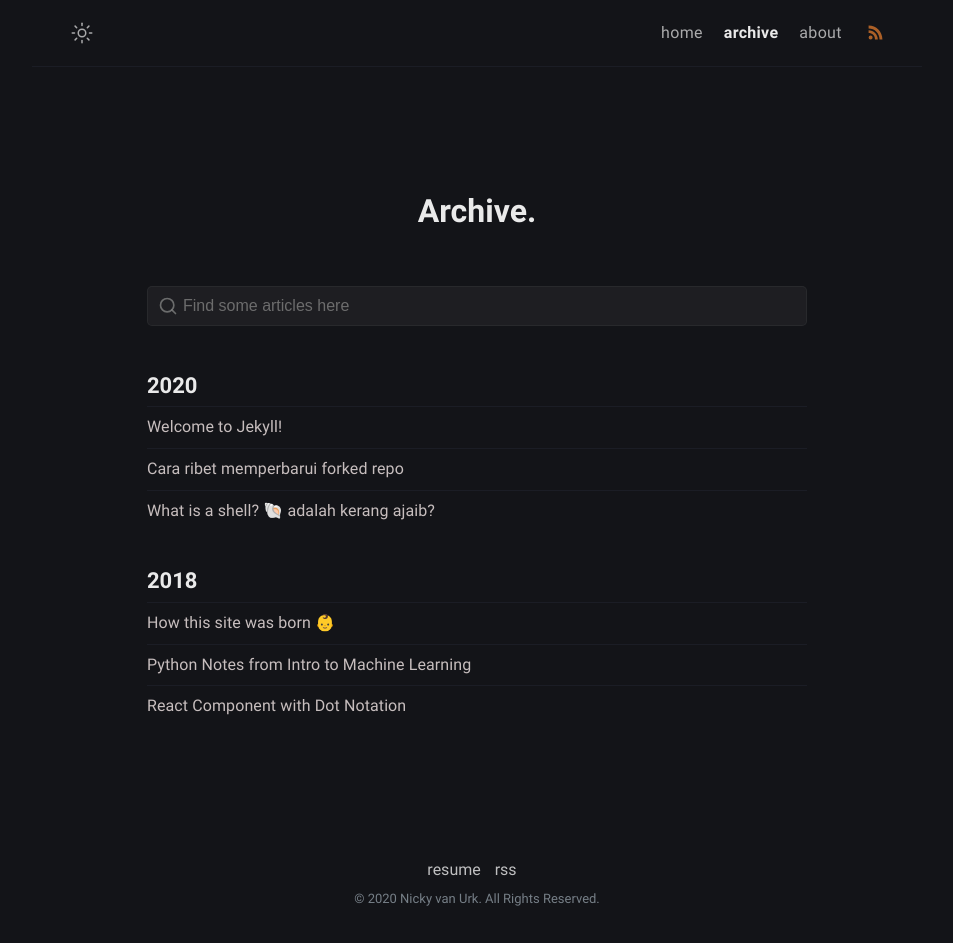
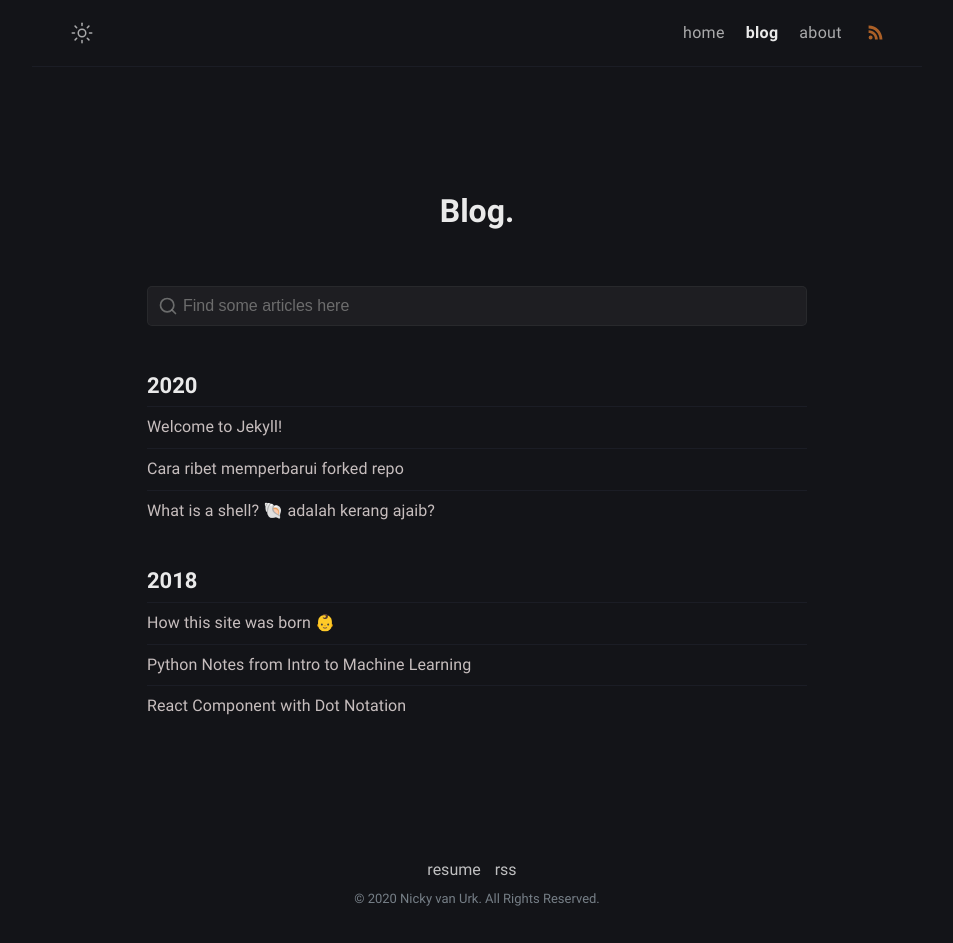
Before and after one commit to nickyvanurk/nickvanurk.com, a Jekyll site: the page built from blog.html, in a window 1280 px wide. Shown: the whole page, without its empty margins (163-1116 px from the left). Built offline with Jekyll 4.4.1, drawn with Linux system fonts in a browser that asks for light colours.

Commit message:
Rename archive to blog

```diff
--- a/_data/menus.yml
+++ b/_data/menus.yml
@@ -2,8 +2,8 @@
   url: /
   external: false
 
-- title: archive
-  url: /archive/
+- title: blog
+  url: /blog/
   external: false
 
 - title: about
--- a/archive.html
+++ b/blog.html
@@ -1,6 +1,6 @@
 ---
-title: Archive
-permalink: /archive/
+title: Blog
+permalink: /blog/
 layout: page
 excerpt: All post.
 comments: false
```
